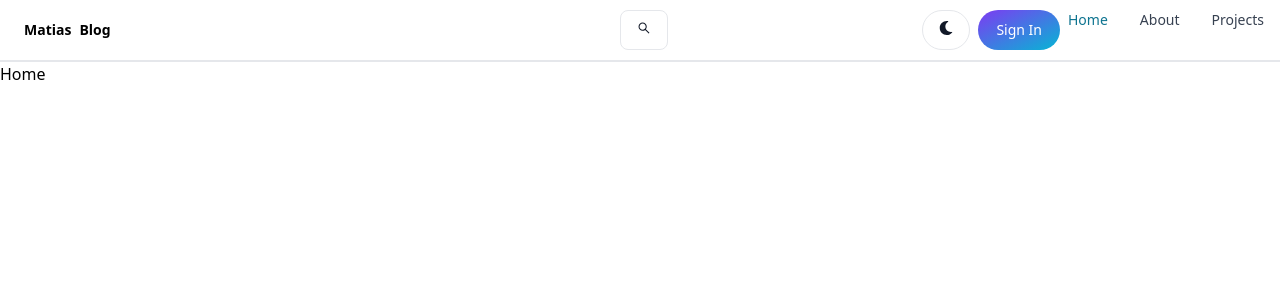
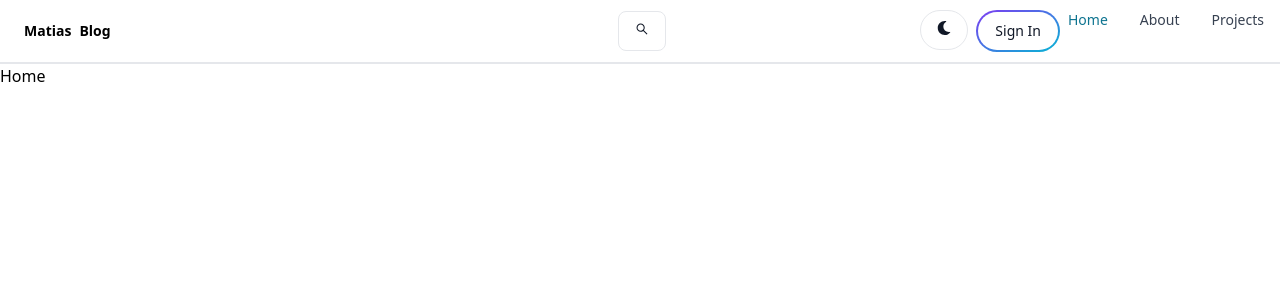
Before and after one commit to matidlr/MERN-blog-, a React (Vite) app: page / in a window 1280 px wide. Shown: the top 300 px of the page. Built offline with nearby package versions, Linux system fonts and the light colour scheme.

Commit message:
create user model

```diff
--- a/components/Header.jsx
+++ b/components/Header.jsx
@@ -28,7 +28,7 @@ export default function Header() {
           <FaMoon />
         </Button>
         <Link to='/sign-in'>
-          <Button gradientDuoTone='purpleToBlue' pill>
+          <Button gradientDuoTone='purpleToBlue' outline pill>
               Sign In
           </Button>
         </Link>
```
Also changed, not shown: 1 other file (tests, documents, lock files or other folders).
